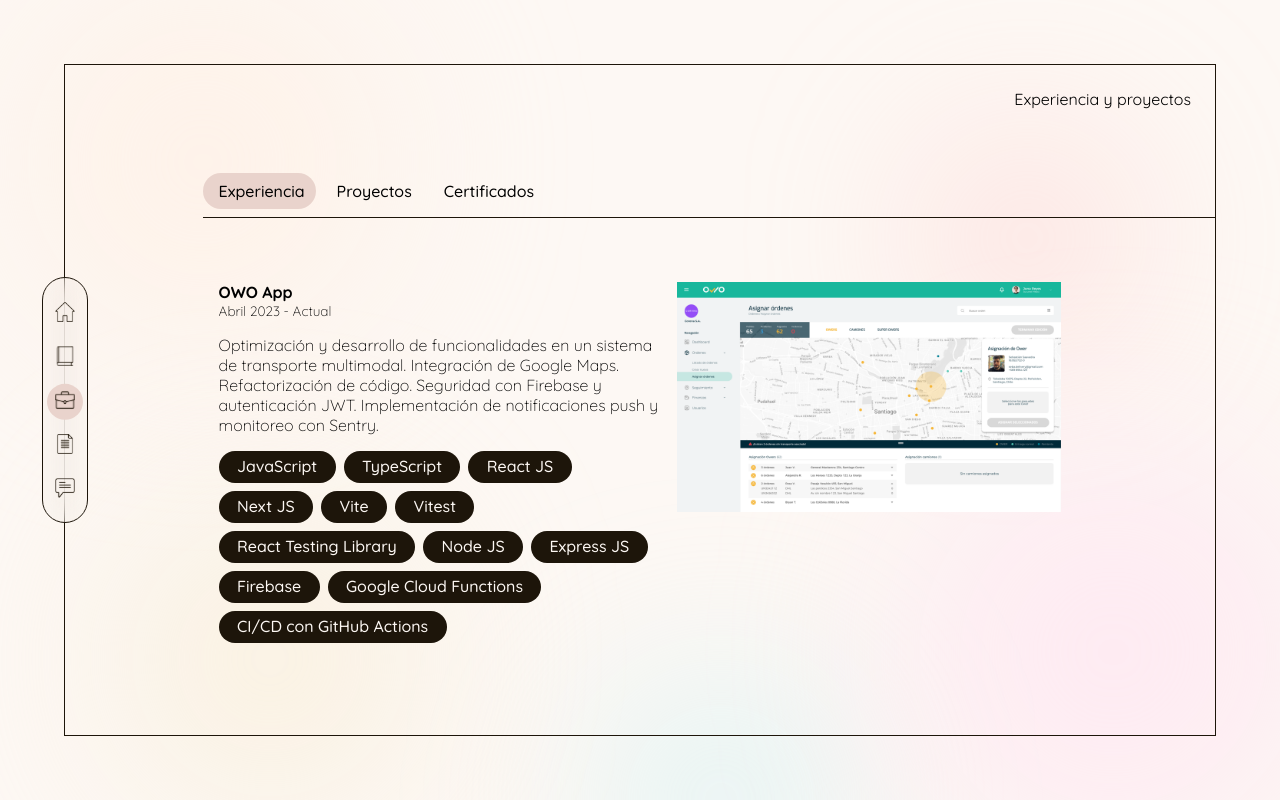
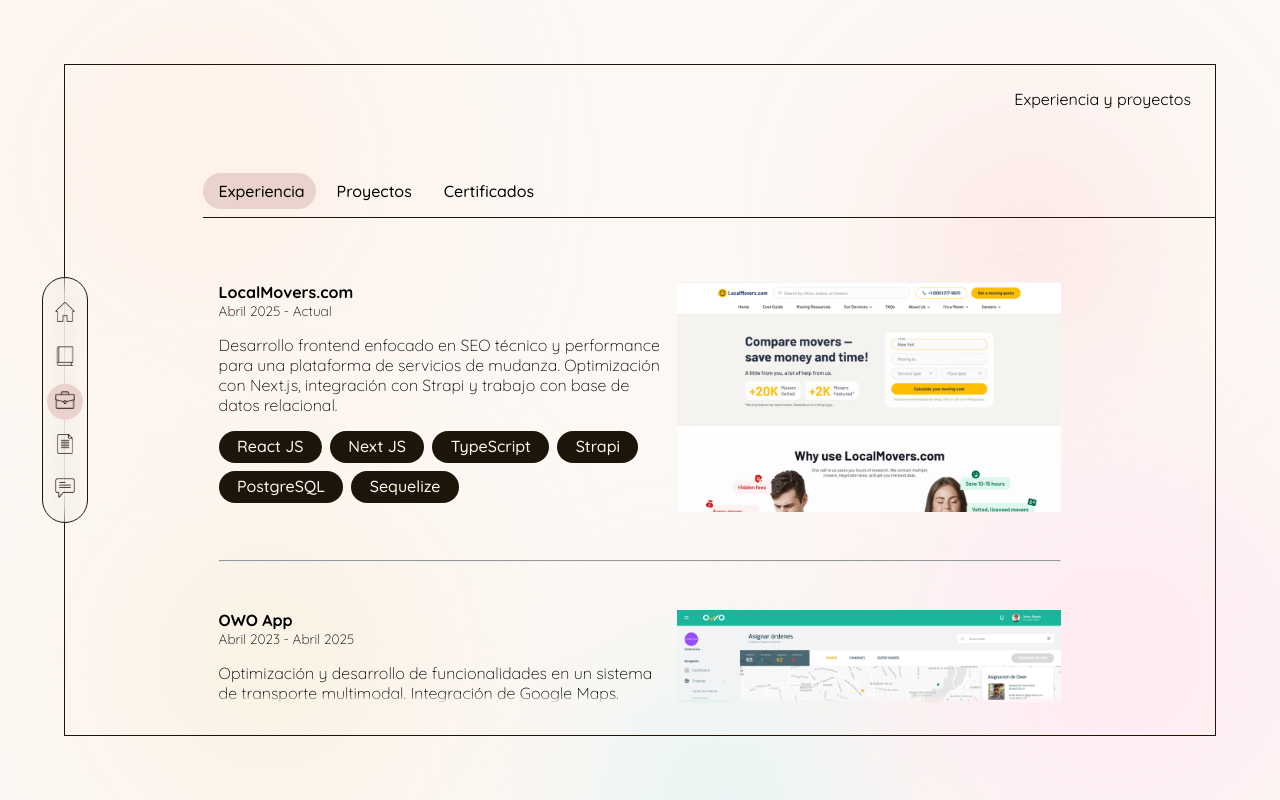
Before and after one commit to darianaren/my-portfolio, a React (Create React App) app: page /projects in a window 1280 px wide. Built offline with nearby package versions, Linux system fonts and the light colour scheme; a web font is replaced by a local one.

Commit message:
update portfolio

```diff
--- a/src/pages/Projects/constants.js
+++ b/src/pages/Projects/constants.js
@@ -1,6 +1,7 @@
 import certificateEfset from "../../assets/images/certificate-efset.png";
 import certificateFullStack from "../../assets/images/certificate-full-stack.png";
 import certificateHenryHero from "../../assets/images/certificate-henry-hero.png";
+import experienceLocalMovers from "../../assets/images/experience-localmovers.png";
 import experienceOwoApp from "../../assets/images/experience-owo-app.png";
 import projectCookbook from "../../assets/images/project-cookbook.png";
 import projectDrawingApp from "../../assets/images/project-drawing-app.png";
@@ -39,10 +40,50 @@
   Object.freeze([
     {
       onClick: openModal,
+      title: "LocalMovers.com",
+      key: "experience-localmovers",
+      image: experienceLocalMovers,
+      subtitle: "Abril 2025 - Actual",
+      description:
+        "Desarrollo frontend enfocado en SEO técnico y performance para una plataforma de servicios de mudanza. Optimización con Next.js, integración con Strapi y trabajo con base de datos relacional.",
+      labels: [
+        { key: "experience-2-1", label: "React JS" },
+        { key: "experience-2-2", label: "Next JS" },
+        { key: "experience-2-3", label: "TypeScript" },
+        { key: "experience-2-4", label: "Strapi" },
+        { key: "experience-2-5", label: "PostgreSQL" },
+        { key: "experience-2-6", label: "Sequelize" },
+      ],
+      argsOnClick: {
+        image: experienceLocalMovers,
+        description:
+          "Plataforma digital orientada a la contratación de servicios de mudanza, enfocada en la mejora del SEO y el aumento del tráfico orgánico mediante optimizaciones en rendimiento, estructura y renderizado del sitio.",
+        KeyAccomplishments: [
+          "<b>Desarrollé interfaces con React y Next.js</b>, utilizando renderizado del lado del servidor (SSR) y generación estática para mejorar la indexación en buscadores.",
+          "<b>Implementé mejoras de SEO técnico</b>, trabajando sobre metadata, estructura de páginas y performance para aumentar la visibilidad orgánica del sitio.",
+          "<b>Optimicé el rendimiento del frontend</b>, reduciendo tiempos de carga y mejorando métricas clave relacionadas con experiencia de usuario.",
+          "<b>Integré Strapi como CMS headless</b>, consumiendo APIs para la gestión dinámica de contenidos optimizados para SEO.",
+          "<b>Trabajé con PostgreSQL y Sequelize</b> en la definición y consumo de modelos de datos, asegurando consistencia y eficiencia en las consultas.",
+          "<b>Apliqué buenas prácticas de código limpio y componentes reutilizables</b>, mejorando la mantenibilidad y escalabilidad del proyecto.",
+          "<b>Colaboré activamente con el equipo</b> en revisiones de código y planificación técnica, alineando desarrollo frontend con objetivos de negocio y marketing."
+        ],
+        techStack: [
+          { key: "techStack-2-1", label: "React JS" },
+          { key: "techStack-2-2", label: "Next JS" },
+          { key: "techStack-2-3", label: "TypeScript" },
+          { key: "techStack-2-4", label: "Strapi" },
+          { key: "techStack-2-5", label: "PostgreSQL" },
+          { key: "techStack-2-6", label: "Sequelize" },
+          { key: "techStack-2-7", label: "SEO Técnico" }
+        ]
+      }
+    },
+    {
+      onClick: openModal,
       title: "OWO App",
       key: "experience-owo",
       image: experienceOwoApp,
-      subtitle: "Abril 2023 - Actual",
+      subtitle: "Abril 2023 - Abril 2025",
       description:
         "Optimización y desarrollo de funcionalidades en un sistema de transporte multimodal. Integración de Google Maps. Refactorización de código. Seguridad con Firebase y autenticación JWT. Implementación de notificaciones push y monitoreo con Sentry.",
       labels: [
--- a/src/pages/Skills/constants.js
+++ b/src/pages/Skills/constants.js
@@ -22,8 +22,9 @@
   { key: "backend-3", label: "PostgreSQL" },
   { key: "backend-4", label: "Sequelize" },
   { key: "backend-5", label: "Firebase" },
-  { key: "backend-6", label: "Typesense" },
-  { key: "backend-7", label: "BigQuery" },
+  { key: "backend-6", label: "Strapi" },
+  { key: "backend-7", label: "Typesense" },
+  { key: "backend-8", label: "BigQuery" },
   { key: "backend-9", label: "Google Cloud Functions" }
 ]);
 
@@ -31,7 +32,8 @@
   { key: "technologies-1", label: "Git" },
   { key: "technologies-2", label: "GitHub" },
   { key: "technologies-3", label: "CI/CD con GitHub Actions" },
-  { key: "technologies-4", label: "Figma" }
+  { key: "technologies-4", label: "Figma" },
+  { key: "technologies-6", label: "Cursor (Build Software)" }
 ]);
 
 export const SOFT_SKILLS = Object.freeze([
```
Also changed, not shown: src/assets/images/experience-localmovers.png (added), 1 other file (tests, documents, lock files or other folders).
